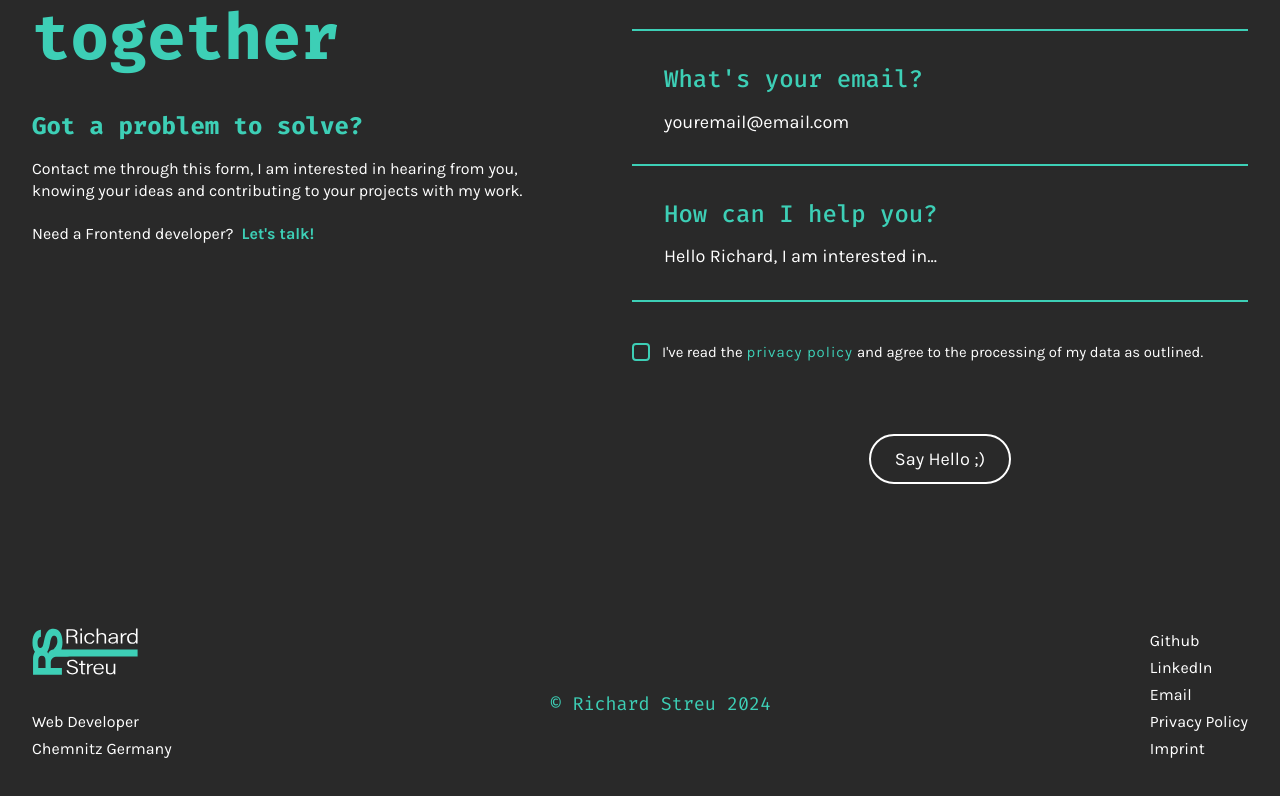
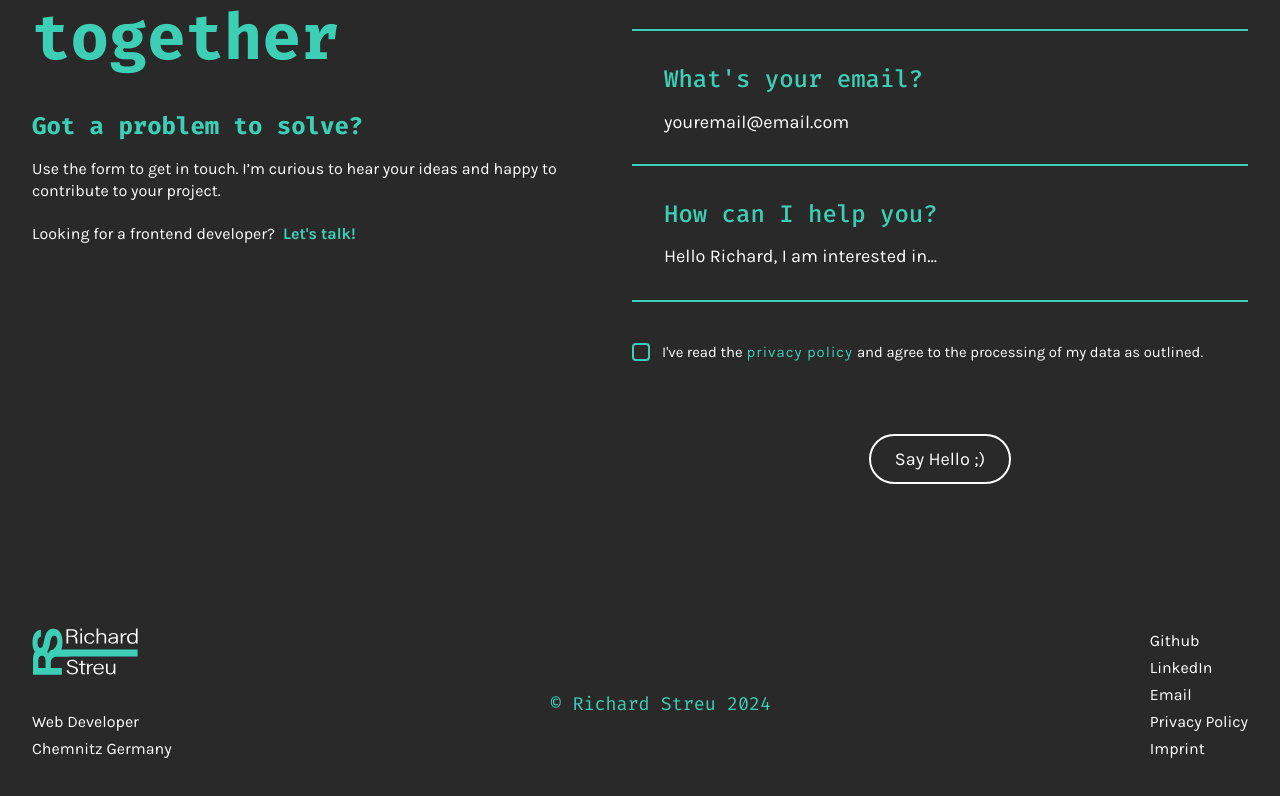
Before and after one commit to RichardStreu/portfolioAngular, an Angular app: page / in a window 1280 px wide. Shown: the part 3808-4604 px from the top of the page. Built offline with nearby package versions, Linux system fonts and the light colour scheme.

Commit message:
fix: improve German translations in contact text for clarity and engagement

```diff
--- a/src/app/landing-page/sections/f-contact/contact-text/contact-text.component.ts
+++ b/src/app/landing-page/sections/f-contact/contact-text/contact-text.component.ts
@@ -6,7 +6,7 @@ import { LanguageService } from '../../../../services/language.service';
   standalone: true,
   imports: [],
   templateUrl: './contact-text.component.html',
-  styleUrl: './contact-text.component.scss'
+  styleUrl: './contact-text.component.scss',
 })
 export class ContactTextComponent {
   languageService = inject(LanguageService);
@@ -23,33 +23,36 @@ export class ContactTextComponent {
       this.contactMeText =
         this.languageService.currentLanguage == 'en'
           ? 'Contact me'
-          : 'Kontaktiere mich';
+          : 'Schreib mir';
+
       this.letsWorkText =
         this.languageService.currentLanguage == 'en'
           ? "Let's work together"
           : 'Lass uns zusammenarbeiten';
+
       this.solveText =
         this.languageService.currentLanguage == 'en'
           ? 'Got a problem to solve?'
-          : 'Ein Problem zu lösen?';
+          : 'Ein Problem, das gelöst werden soll?';
+
       this.myWorkText =
         this.languageService.currentLanguage == 'en'
-          ? 'Contact me through this form, I am interested in hearing from you, knowing your ideas and contributing to your projects with my work.'
-          : 'Kontaktieren Sie mich über dieses Formular, ich freue mich darauf, von Ihnen zu hören, Ihre Ideen kennenzulernen und zu Ihren Projekten beizutragen.';
+          ? 'Use the form to get in touch. I’m curious to hear your ideas and happy to contribute to your project.'
+          : 'Nutzen Sie das Formular, um Kontakt aufzunehmen. Ich freue mich auf Ihre Ideen und darauf, Ihr Projekt zu unterstützen.';
+
       this.needDevText =
         this.languageService.currentLanguage == 'en'
-          ? 'Need a Frontend developer?'
-          : 'Brauchen Sie einen Entwickler?';
+          ? 'Looking for a frontend developer?'
+          : 'Sie suchen einen Frontend-Entwickler?';
+
       this.letsTalkText =
         this.languageService.currentLanguage == 'en'
           ? "Let's talk!"
-          : 'Lass uns reden!';
+          : 'Lass uns sprechen!';
     });
   }
 
   constructor() {
     this.chooseLanguage();
   }
-
-
 }
```
